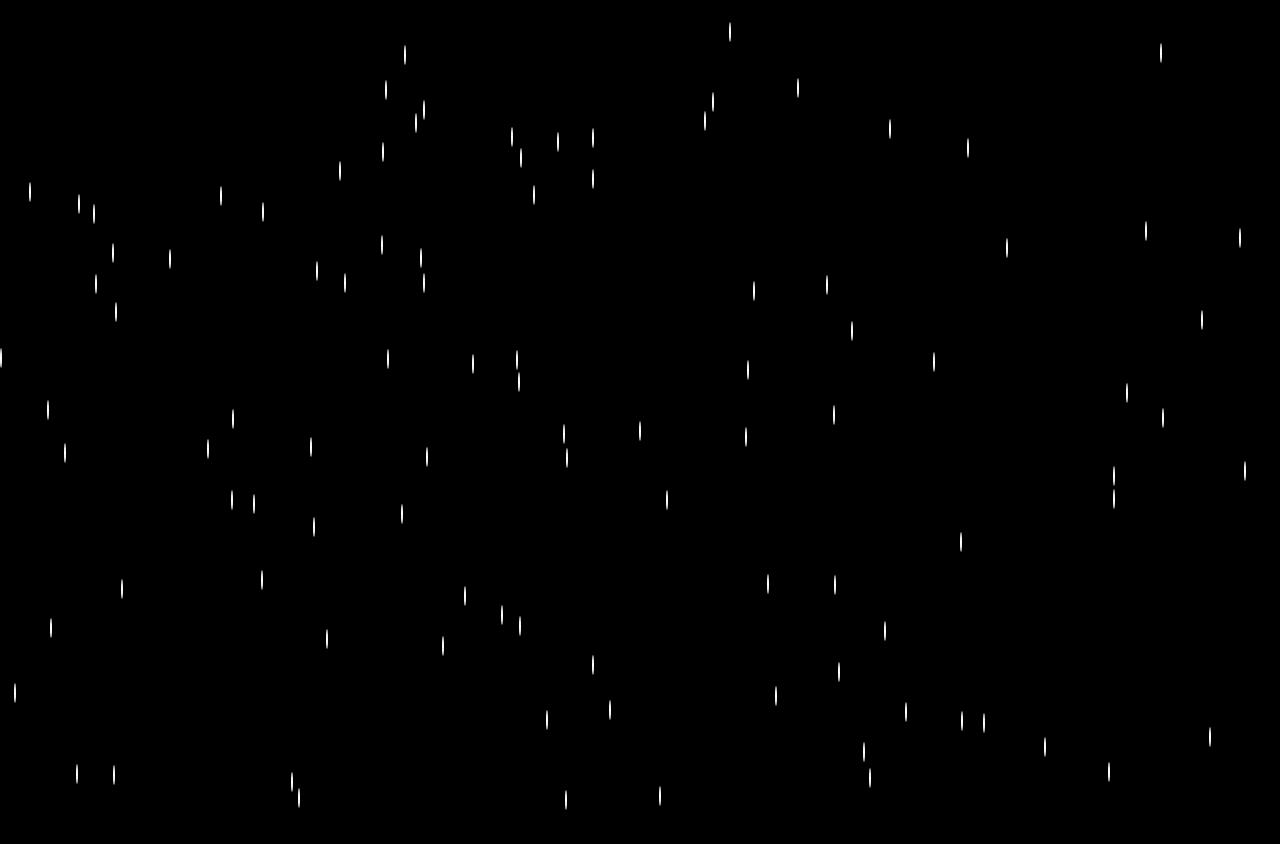
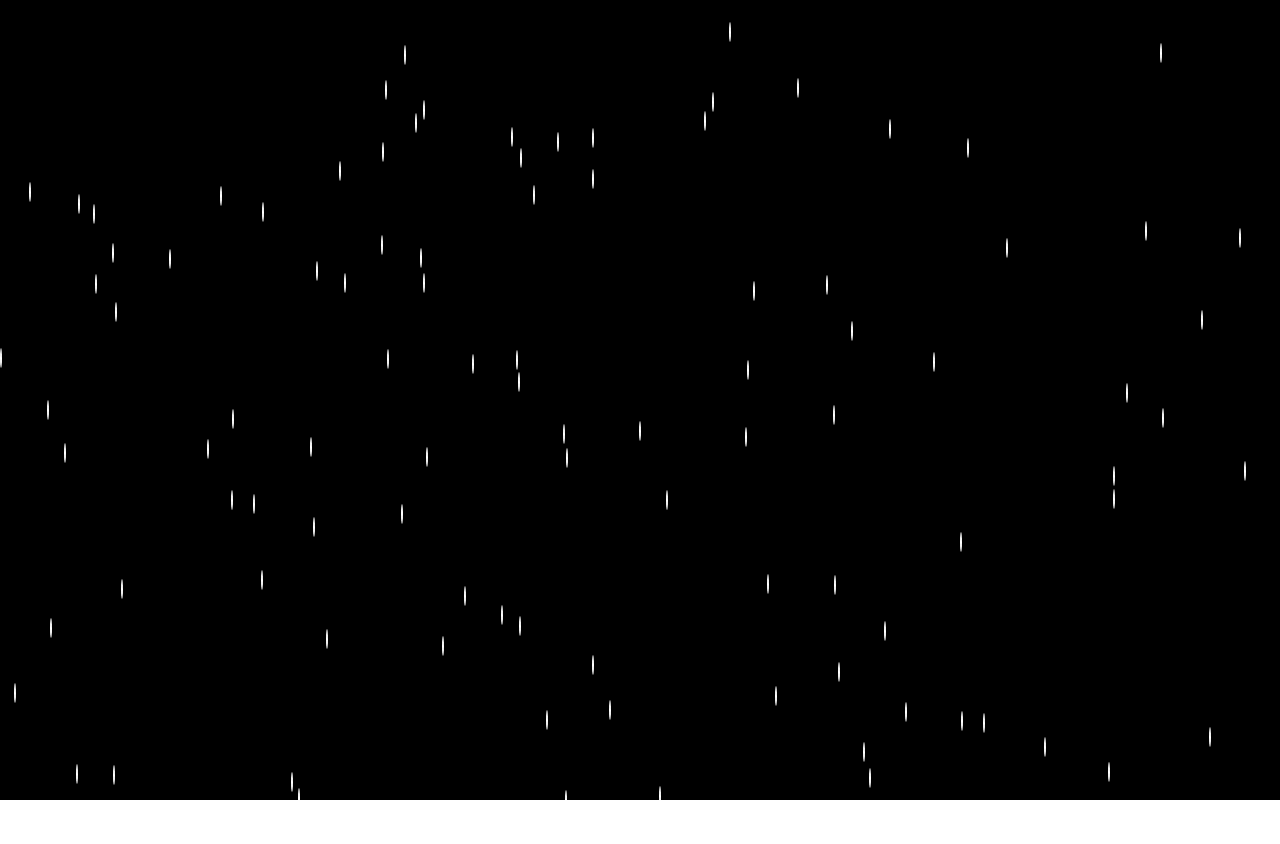
Before and after one commit to zengle04/zengle04.github.io, a plain HTML site: page index.html in a window 1280 px wide. After the commit the page ends 810 px from the top, so only its background shows below. Drawn offline with Linux system fonts and the light colour scheme.

Commit message:
Update styles.css

```diff
--- a/styles.css
+++ b/styles.css
@@ -1,15 +1,13 @@
 body {
     margin: 0;
-    overflow: hidden;
 }
 
 .stars-container {
     position: absolute;
     width: 100%;
-    height: 1000px;
+    height: 100%;
     background-color: black;
     z-index: -1;
-    overflow: hidden;
 }
 
 .star {
```
